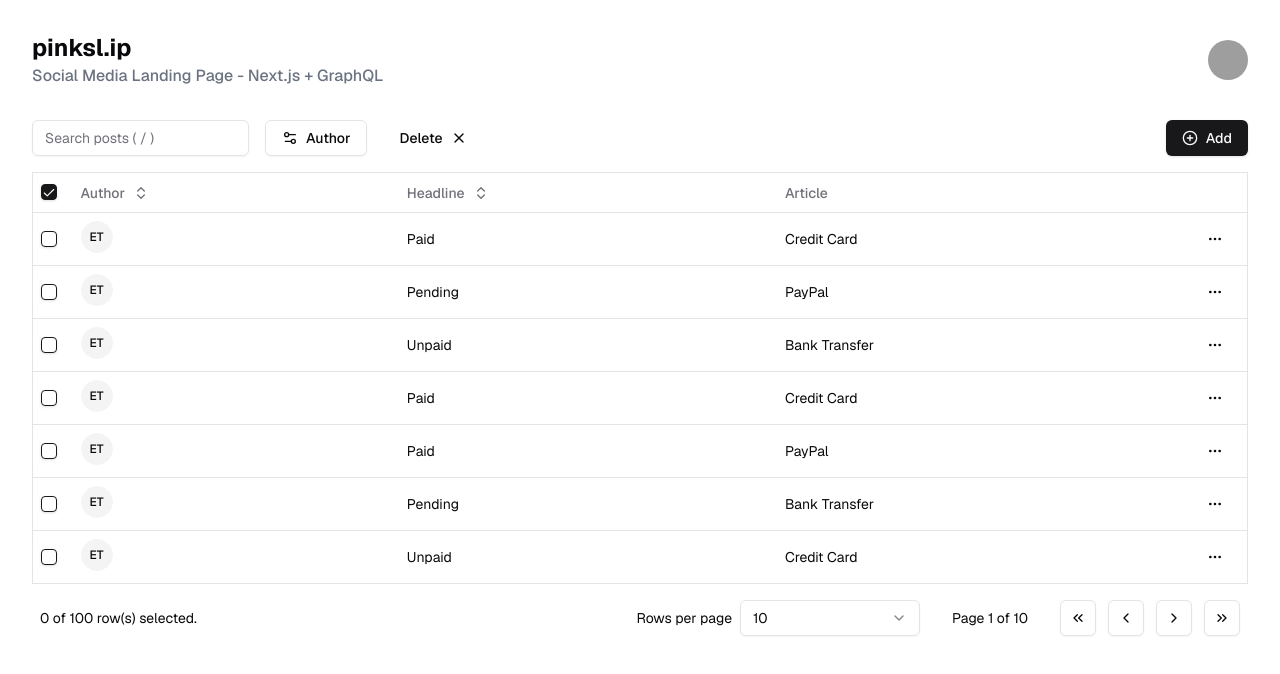
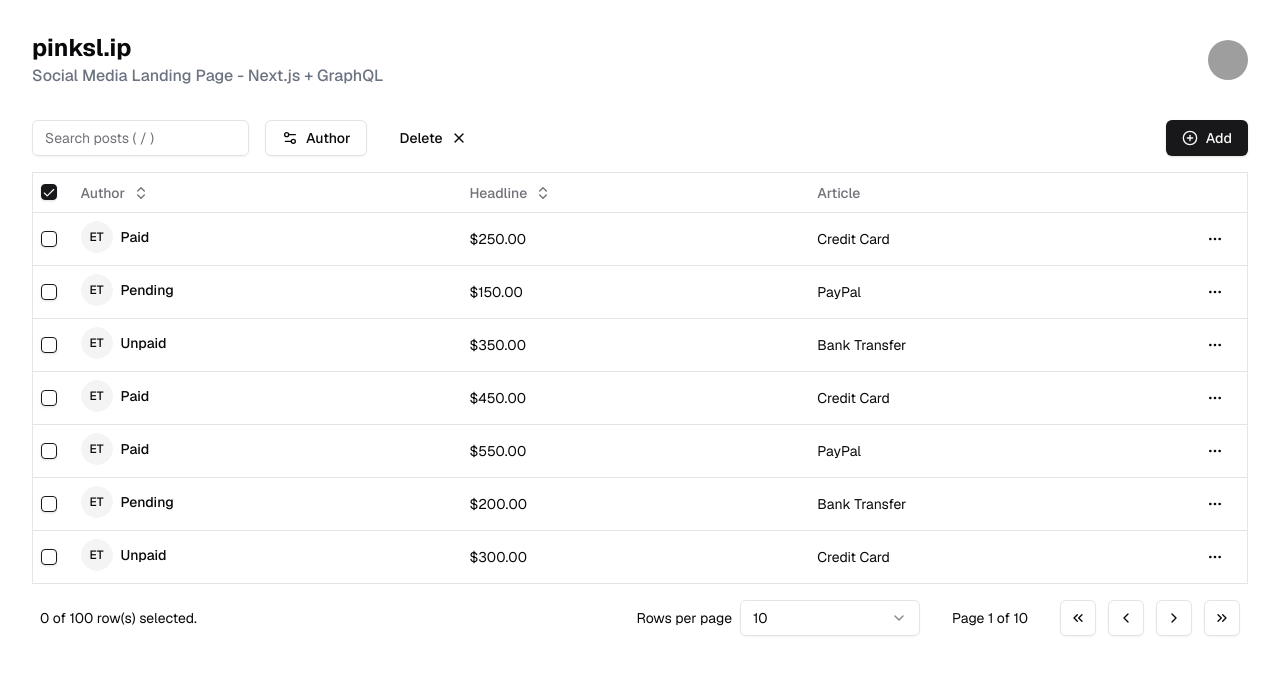
Before and after one commit to 2gbeh/realestay, a Next.js app in the folder web/: page / in a window 1280 px wide. Shown: the top 674 px of the page. Built offline with nearby package versions, Linux system fonts and the light colour scheme; no server answers; grey boxes are pictures that could not be loaded.

Commit message:
fix: update post table cells

```diff
--- a/web/components/posts-table/index.tsx
+++ b/web/components/posts-table/index.tsx
@@ -59,9 +59,9 @@ export const PostsTable: React.FC<IProps> = ({ posts }) => {
                 <AvatarImage src="#" alt="@shadcn" />
                 <AvatarFallback>ET</AvatarFallback>
               </Avatar>
-              {post.post}
+              {post.paymentStatus}
             </TableCell>
-            <TableCell>{post.paymentStatus}</TableCell>
+            <TableCell>{post.totalAmount}</TableCell>
             <TableCell>{post.paymentMethod}</TableCell>
             <TableCell className="w-10">
               <DropdownMenu>
```
